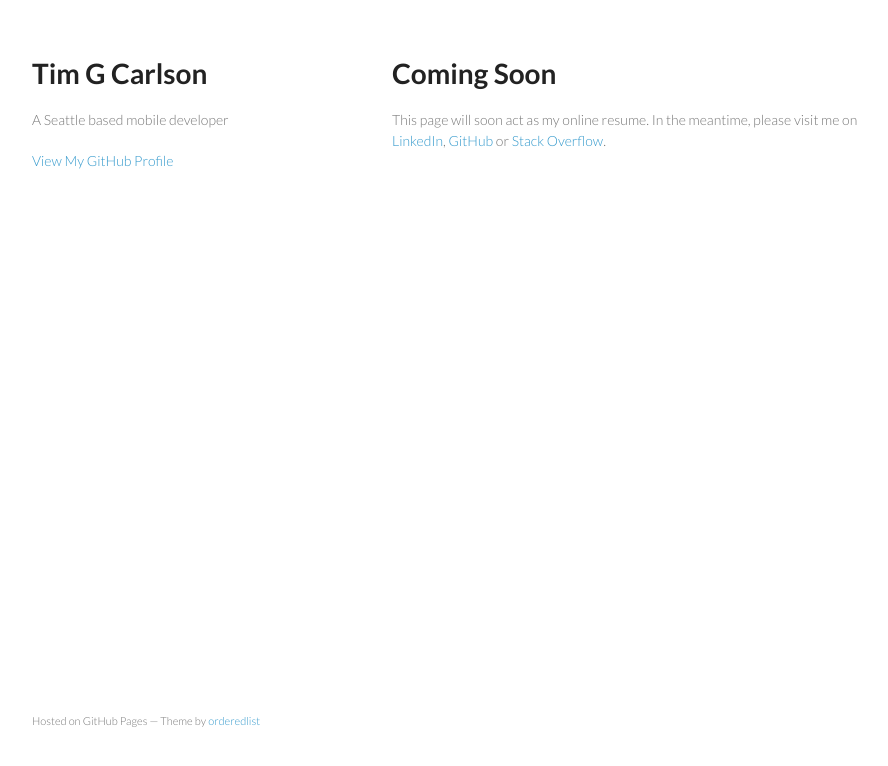
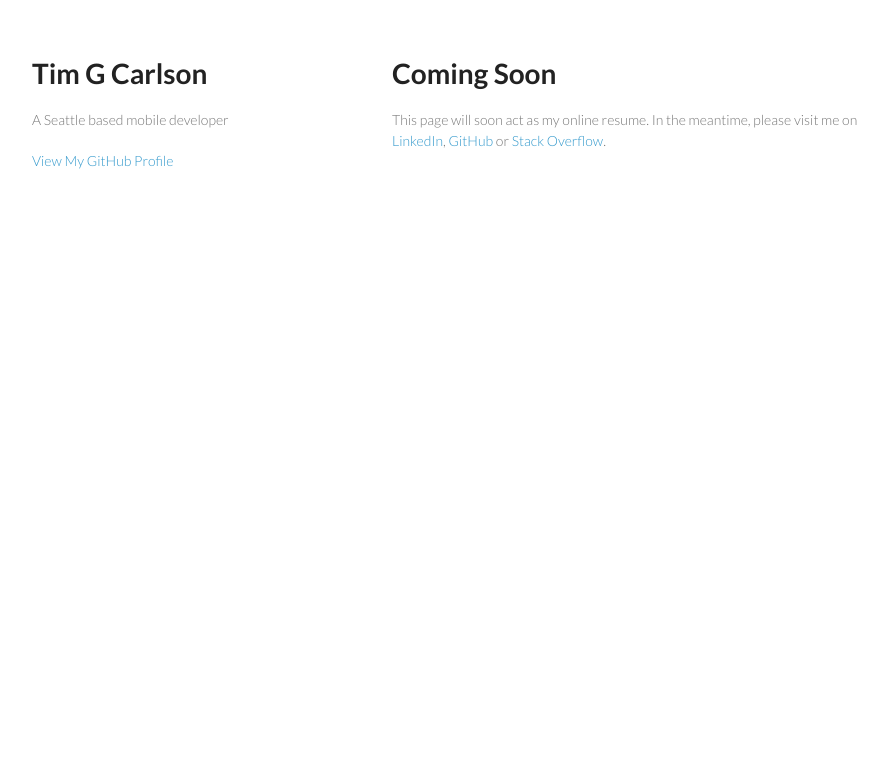
Before and after one commit to timgcarlson/timgcarlson.github.io, a plain HTML site: page index.html in a window 1280 px wide. Shown: the whole page, without its empty margins (178-1066 px from the left). Drawn offline with Linux system fonts and the light colour scheme.

Commit message:
Update index.html

```diff
--- a/index.html
+++ b/index.html
@@ -29,7 +29,7 @@
 <p>This page will soon act as my online resume. In the meantime, please visit me on <a href="www.linkedin.com/pub/tim-carlson/23/254/74b">LinkedIn</a>, <a href="http://github.com/timgcarlson">GitHub</a> or <a href="http://stackoverflow.com/users/2241714/timgcarlson">Stack Overflow</a>.</p>
       </section>
       <footer>
-        <p><small>Hosted on GitHub Pages &mdash; Theme by <a href="https://github.com/orderedlist">orderedlist</a></small></p>
+        <p><small></small></p>
       </footer>
     </div>
     <script src="javascripts/scale.fix.js"></script>
```
